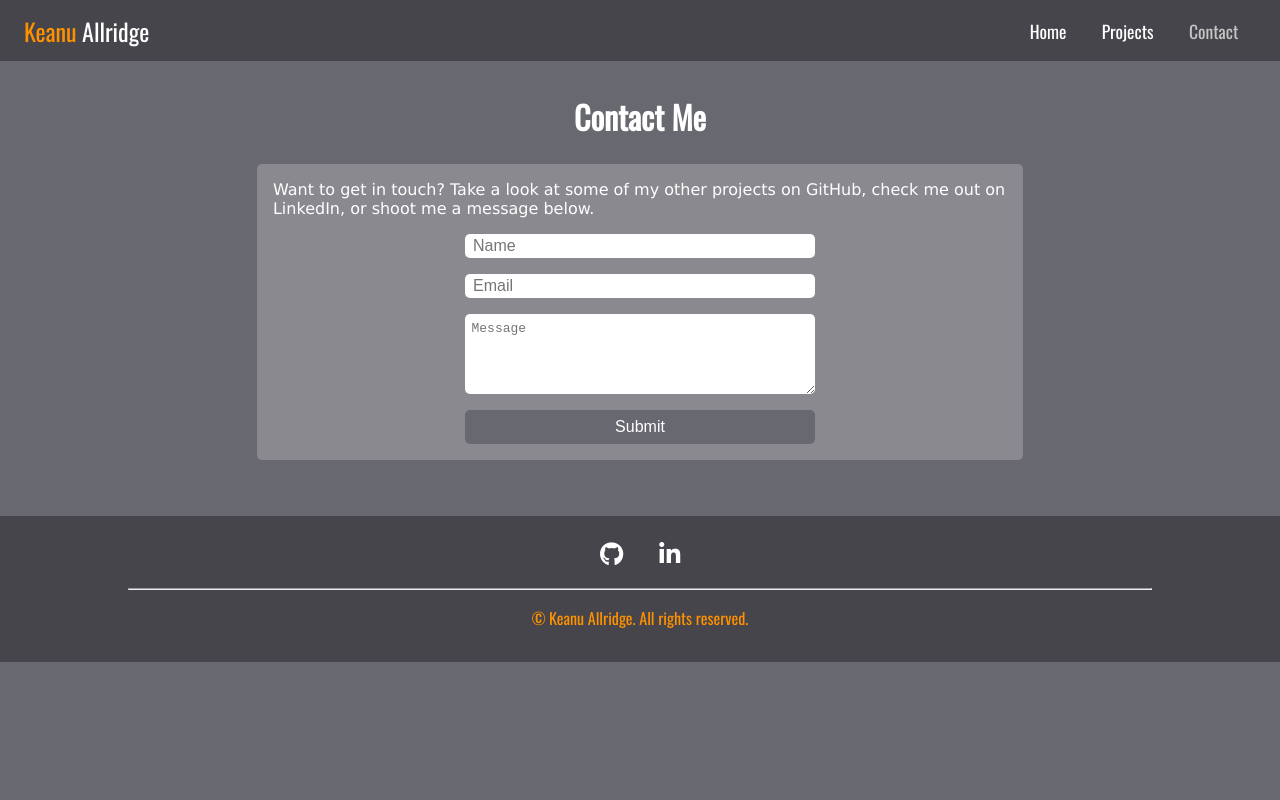
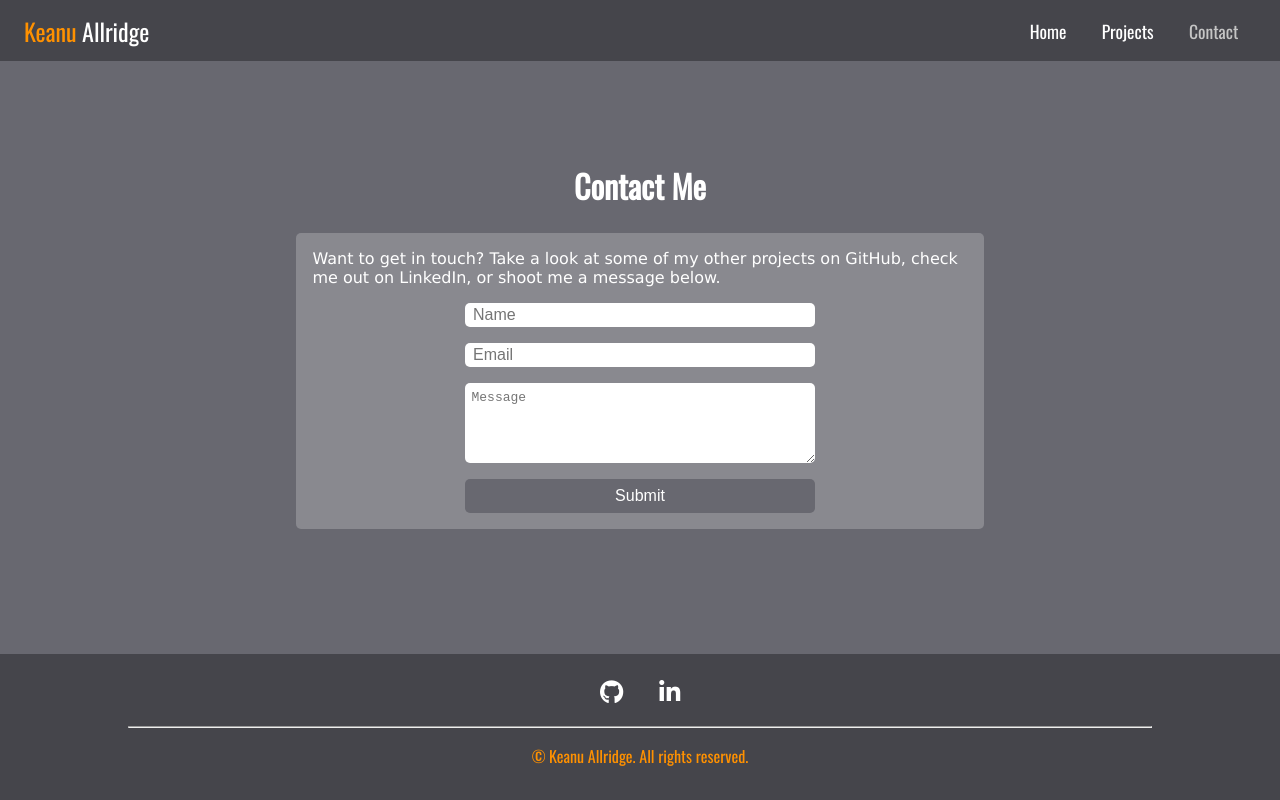
Before and after one commit to Kianek/vue-portfolio, a Vue app: page /contact in a window 1280 px wide. Built offline with nearby package versions, Linux system fonts and the light colour scheme.

Commit message:
Some style tweaks

```diff
--- a/src/components/layout/Page.vue
+++ b/src/components/layout/Page.vue
@@ -1,7 +1,7 @@
 <template>
-  <div id="page">
+  <main id="page">
     <slot></slot>
-  </div>
+  </main>
 </template>
 
 
@@ -11,6 +11,7 @@
   flex-direction: column;
   align-items: center;
   justify-content: center;
-  margin: 2rem;
+  margin: auto;
+  height: 100%;
 }
 </style>
```
